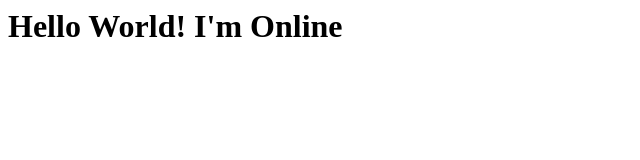
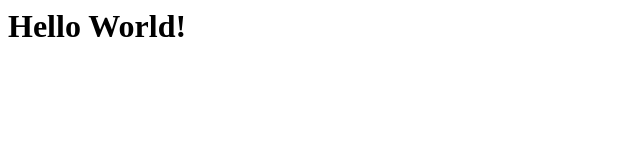
Before and after one commit to m-dynamics/m-dynamics.github.io, a plain HTML site: page index.html in a window 1280 px wide. Shown: the whole page, without its empty margins (0-640 px from the left). Drawn offline with Linux system fonts and the light colour scheme.

Commit message:
modified

```diff
--- a/index.html
+++ b/index.html
@@ -1 +1 @@
-<h1> Hello World! I'm Online </h1>
+<h1> Hello World! </h1>
```
